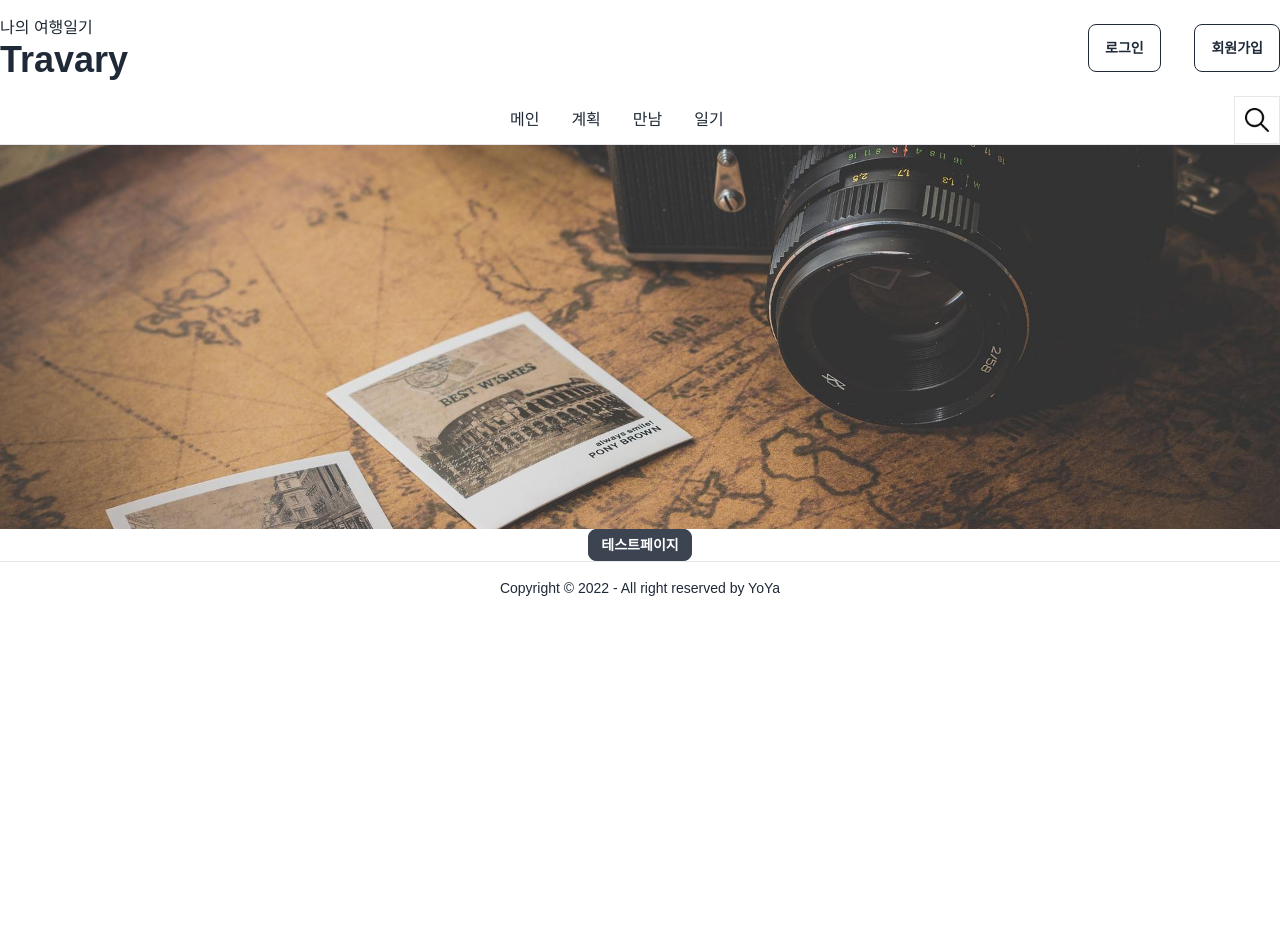
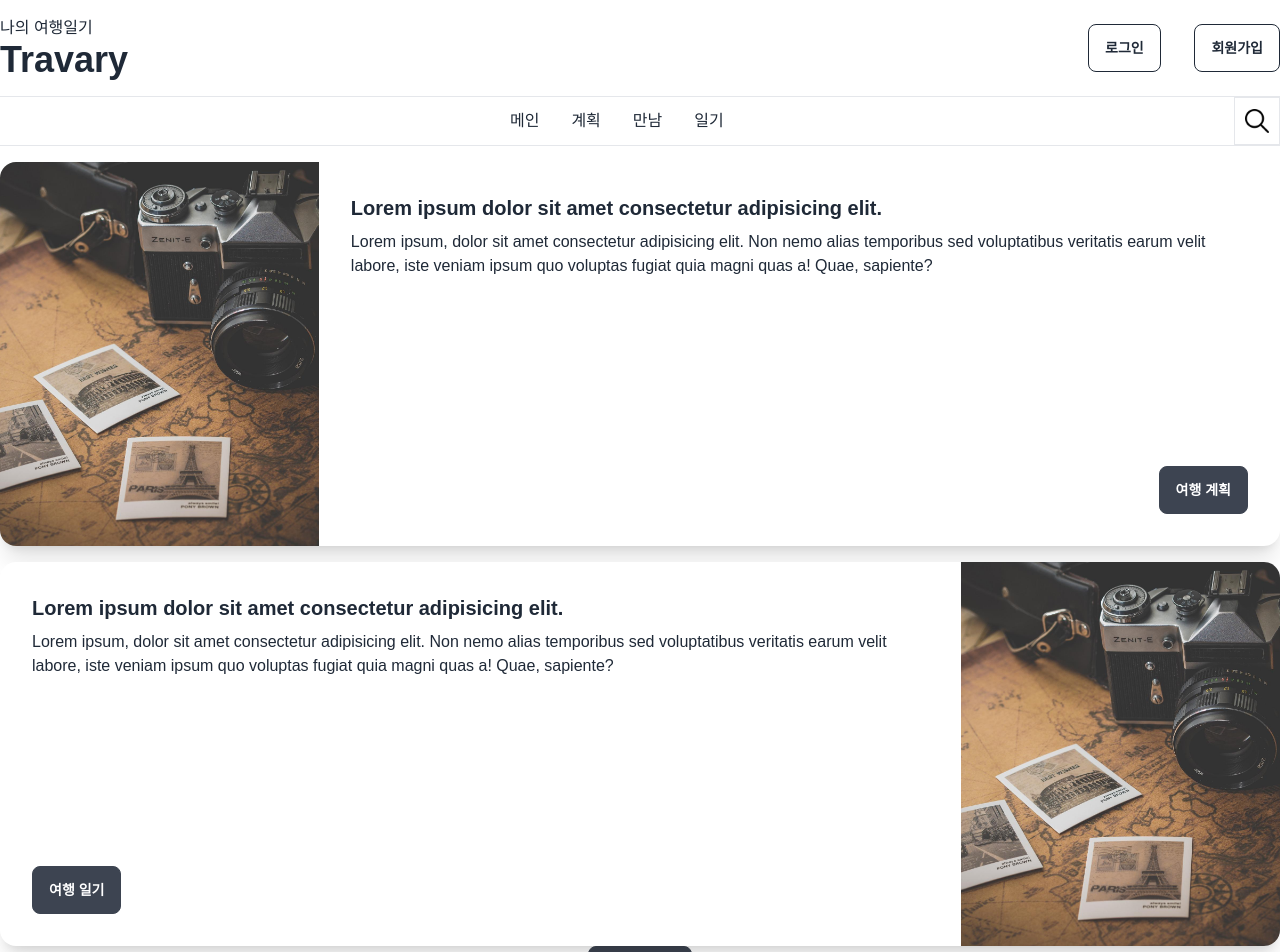
Before and after one commit to YoYag/travary-front, a React (Create React App) app: page / in a window 1280 px wide. Shown: the top 952 px of the page. Before the commit the page ends 800 px from the top, so only its background shows below. Built offline with nearby package versions, Linux system fonts and the light colour scheme; a web font is replaced by a local one.

Commit message:
메인 페이지 작업중

```diff
--- a/src/components/Header.jsx
+++ b/src/components/Header.jsx
@@ -11,7 +11,7 @@ const Header = () => {
 
   return (
     <div className="w-full border-b">
-      <div className="py-4 flex justify-between">
+      <div className="py-4 flex border-b justify-between">
         <div className="cursor-pointer" onClick={showMain}>
           <p>나의 여행일기</p>
           <p className="text-4xl font-bold">Travary</p>
--- a/src/routes/Main.js
+++ b/src/routes/Main.js
@@ -4,10 +4,42 @@ import mainbanner from "../assets/images/main/travel_1.jpg";
 const Main = () => {
   return (
     <div className="w-full">
-      <div className="h-96 overflow-hidden relative">
-        <img className="img-absolute-center" src={mainbanner} alt="" />
+      <div className="card lg:card-side my-4 bg-base-100 shadow-xl">
+        <figure>
+          <img className="h-96" src={mainbanner} alt="main_banner_img" />
+        </figure>
+        <div className="card-body">
+          <h2 className="card-title">
+            Lorem ipsum dolor sit amet consectetur adipisicing elit.
+          </h2>
+          <p>
+            Lorem ipsum, dolor sit amet consectetur adipisicing elit. Non nemo
+            alias temporibus sed voluptatibus veritatis earum velit labore, iste
+            veniam ipsum quo voluptas fugiat quia magni quas a! Quae, sapiente?
+          </p>
+          <div className="card-actions justify-end">
+            <button className="btn btn">여행 계획</button>
+          </div>
+        </div>
       </div>
-      <div></div>
+      <div className="card lg:card-side bg-base-100 shadow-xl">
+        <div className="card-body">
+          <h2 className="card-title">
+            Lorem ipsum dolor sit amet consectetur adipisicing elit.
+          </h2>
+          <p>
+            Lorem ipsum, dolor sit amet consectetur adipisicing elit. Non nemo
+            alias temporibus sed voluptatibus veritatis earum velit labore, iste
+            veniam ipsum quo voluptas fugiat quia magni quas a! Quae, sapiente?
+          </p>
+          <div className="card-actions justify-start">
+            <button className="btn btn">여행 일기</button>
+          </div>
+        </div>
+        <figure>
+          <img className="h-96" src={mainbanner} alt="main_banner_img" />
+        </figure>
+      </div>
     </div>
   );
 };
--- a/src/routes/SignUp.js
+++ b/src/routes/SignUp.js
@@ -1,4 +1,5 @@
-import React, { useState } from "react";
+import React from "react";
+import { useState } from "react";
 import axios from "axios";
 
 const SignUp = () => {
--- a/tailwind.config.js
+++ b/tailwind.config.js
@@ -7,5 +7,8 @@ module.exports = {
       },
     },
   },
+  daisyui: {
+    themes: false,
+  },
   plugins: [require("daisyui")],
 };
```
